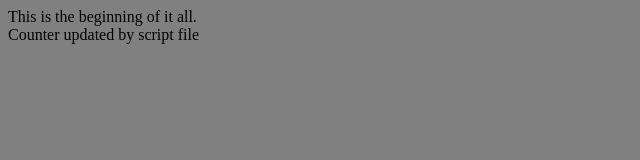
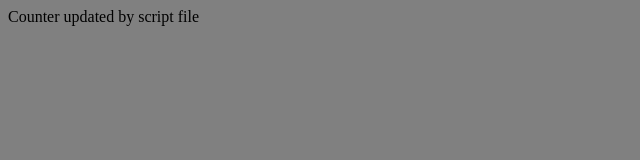
Before and after one commit to josephambrozich/autoTest, a plain HTML site: page index.html in a window 1280 px wide. Shown: the whole page, without its empty margins (0-640 px from the left). Drawn offline with nearby package versions, Linux system fonts and the light colour scheme.

Commit message:
test to reverse updates

```diff
--- a/index.html
+++ b/index.html
@@ -24,7 +24,6 @@
 </head>
 
 <body>
-    This is the beginning of it all.
         <div id="counter">This is the counter</div>
 </body>
 </html>
```
